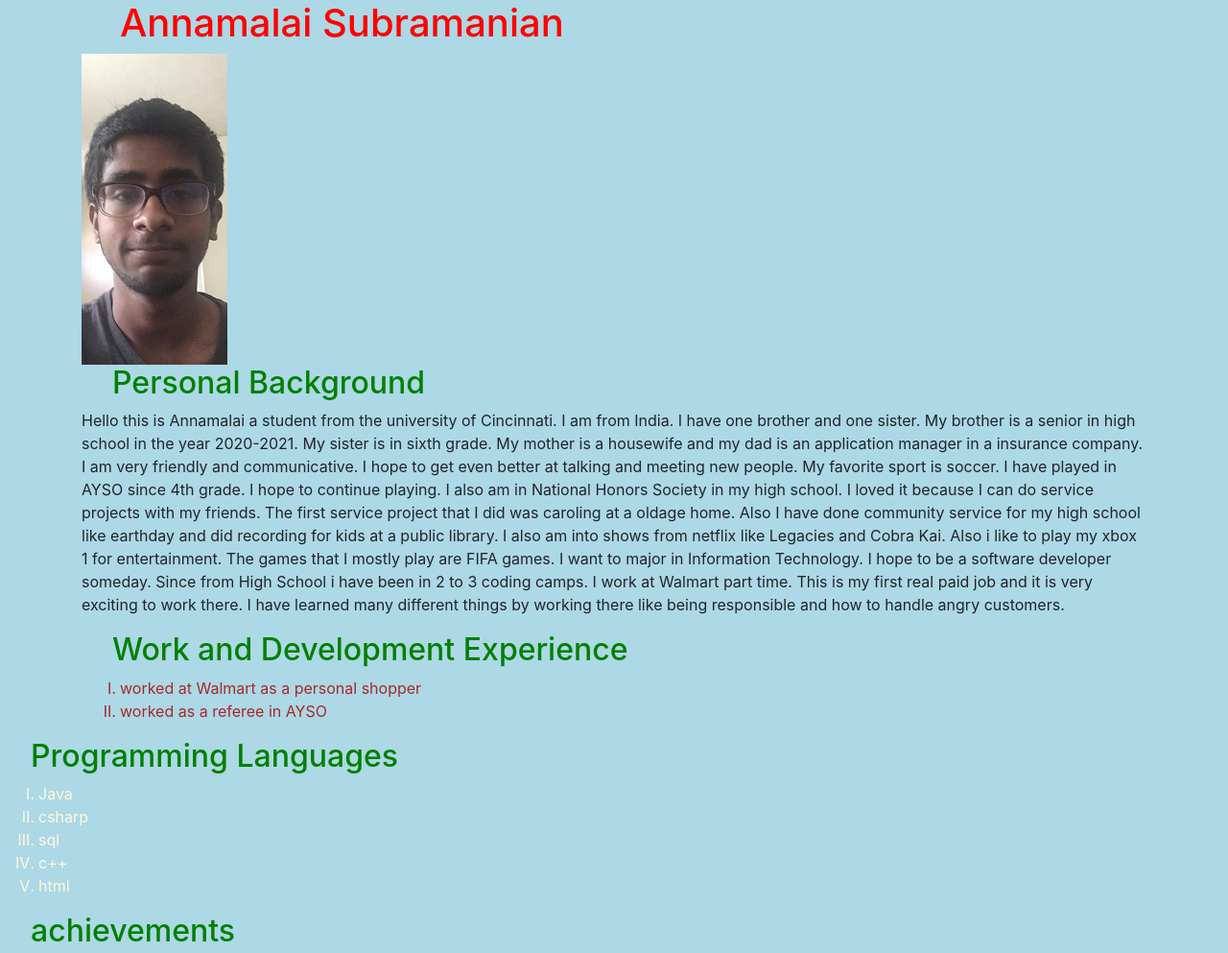
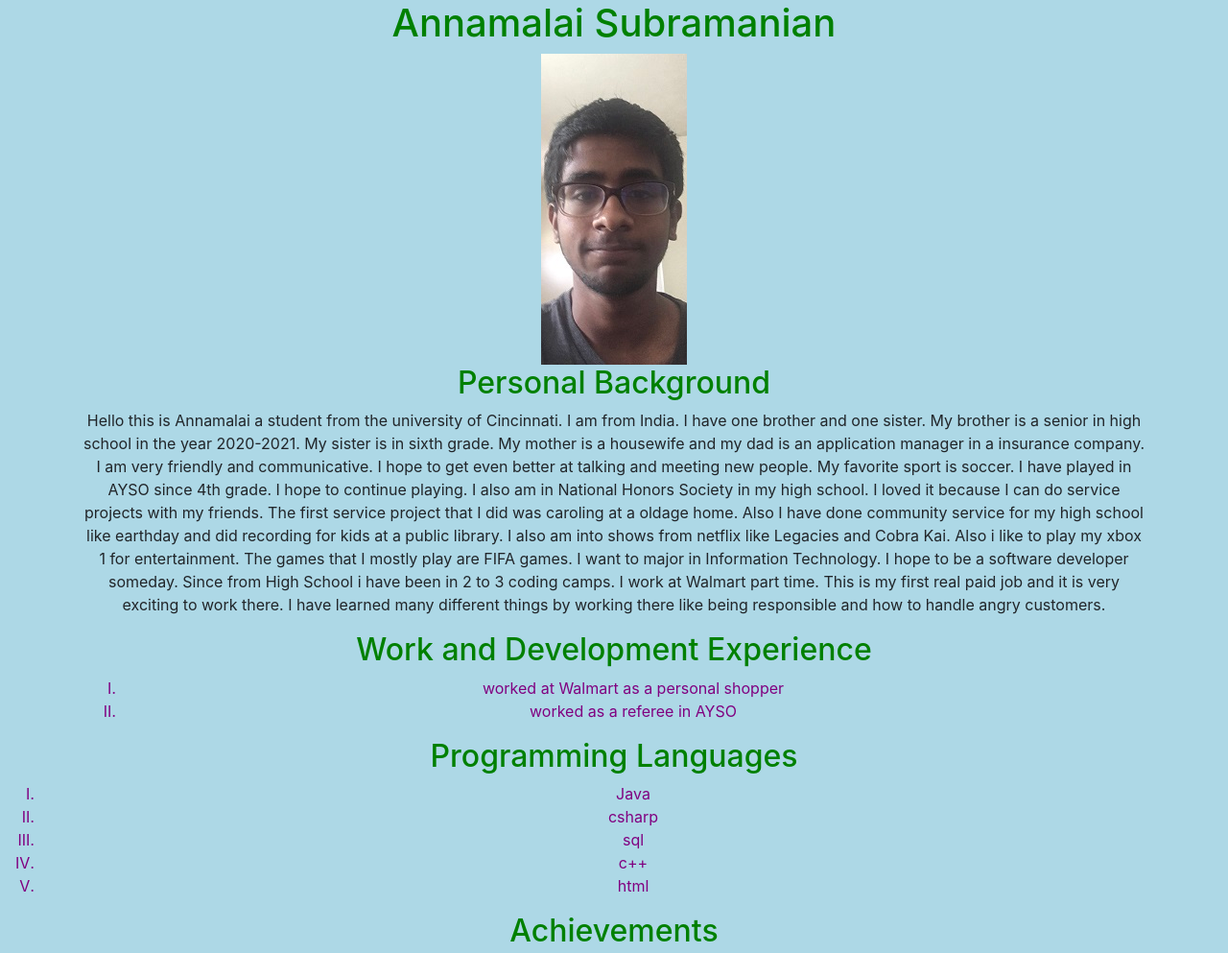
Before and after one commit to IT3049C-Students-Archive/1-online-portfolio-subrama2, a website: page index.html in a window 1280 px wide. Shown: the top 993 px of the page at 96% size. Drawn offline with nearby package versions, Linux system fonts and the light colour scheme.

Commit message:
fixed styling and made finishing touchs to site

```diff
--- a/index.html
+++ b/index.html
@@ -71,7 +71,7 @@
   </div>
 
   <div class='section' id="achievements">
-    <h2>achievements</h2>
+    <h2>Achievements</h2>
 
 
     <ul>
--- a/resources/styles/styles.css
+++ b/resources/styles/styles.css
@@ -1,5 +1,6 @@
 body{
   background-color: lightblue;
+  text-align: center;
 }
 p.section{
   color: blue;
@@ -14,26 +15,28 @@ p.section{
 }
 ul{
   list-style-type: square;
+  text-align: center;
 
 }
 ol{
   list-style-type: upper-roman;
+  text-align: center;
 }
 #experience{
-  color: brown;
+  color: purple;
+  text-align: center;
 }
-#programmingLanguages, #achievements
+#programmingLanguages, #achievements, #games
 {
-  color:cornsilk;
+  color: purple;
+  text-align: center;
 }
 h2
 {
-  color: green;
-    padding-left: 1em;
-    padding-right: 1em;
+  color:green;
+    text-align: center;
 }
 h1{
-  color: red;
-    padding-left: 1em;
-    padding-right: 1em;
+  color:green;
+  text-align: center;
 }
```
